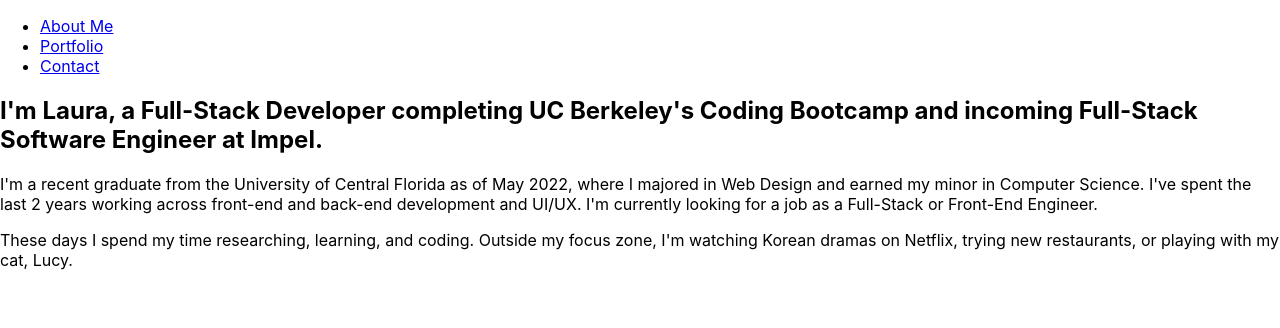
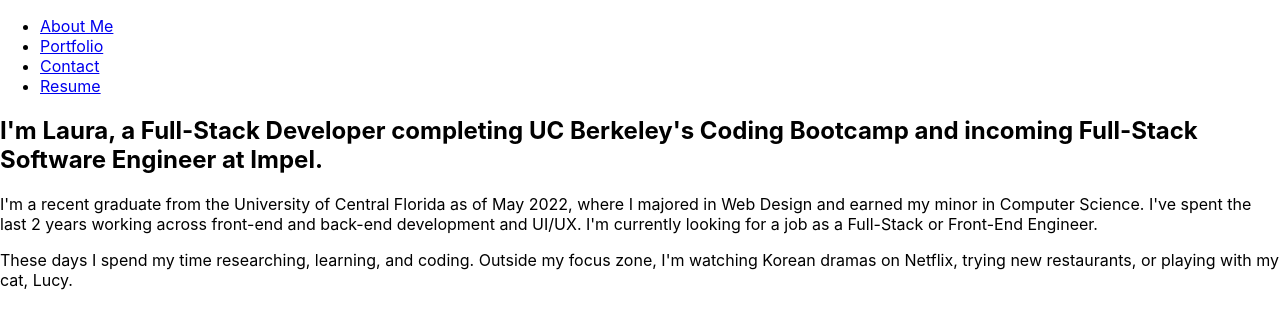
Before and after one commit to laurasierra17/react-portfolio, a React (Create React App) app: page / in a window 1280 px wide. Shown: the top 328 px of the page. Built offline with nearby package versions, Linux system fonts and the light colour scheme.

Commit message:
functionality to download resume

```diff
--- a/src/components/Navigation.js
+++ b/src/components/Navigation.js
@@ -30,6 +30,15 @@ export default function Navigation({ currentPage, handlePageChange }) {
                     Contact
                 </a>
             </li>
+            {/* Resume*/}
+            <li>
+                <a
+                    href="./laura_sierra_resume.pdf"
+                    download
+                >
+                    Resume
+                </a>
+            </li>
         </ul>
     )
 }
```
Also changed, not shown: 1 other file (tests, documents, lock files or other folders).
